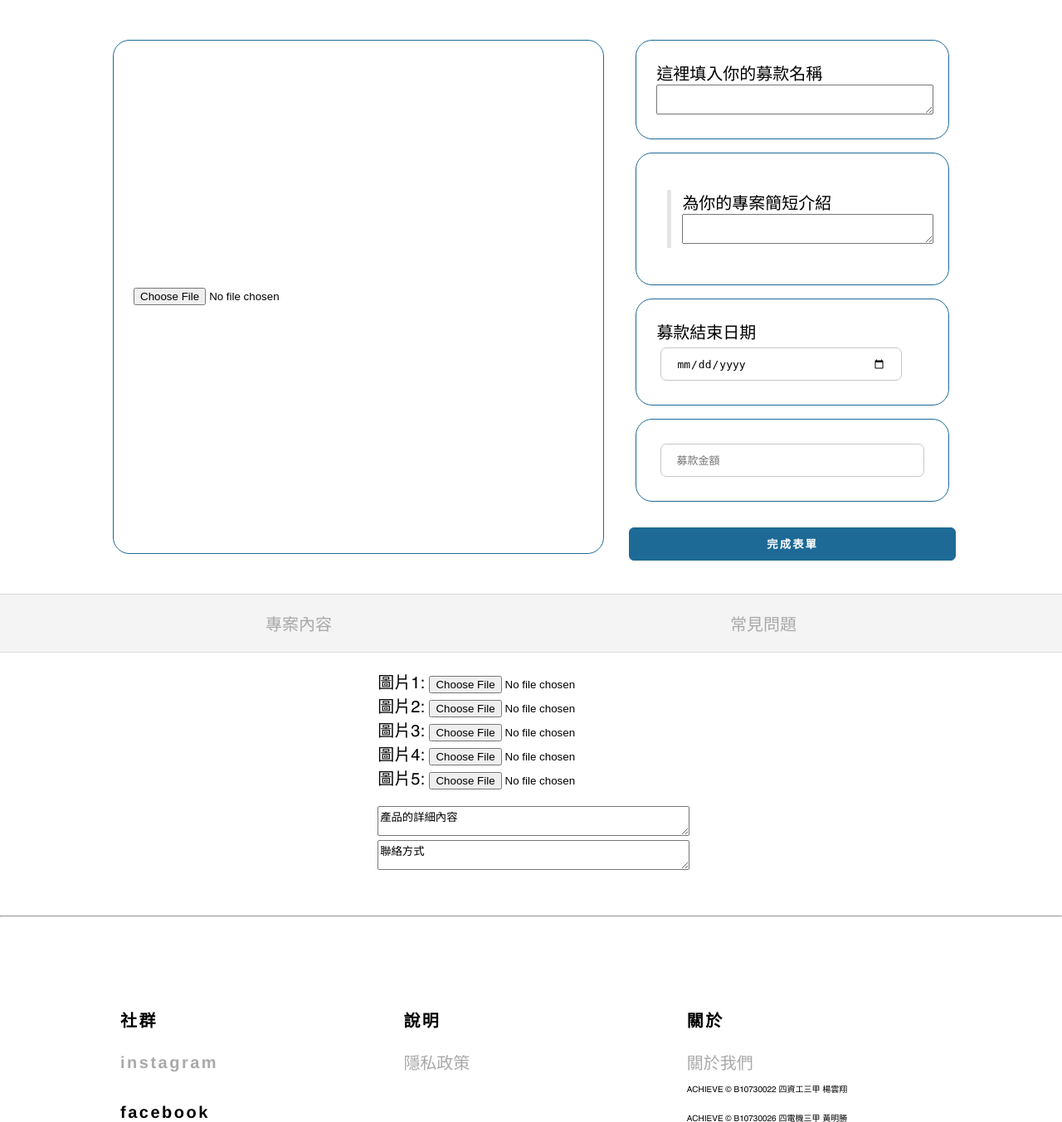
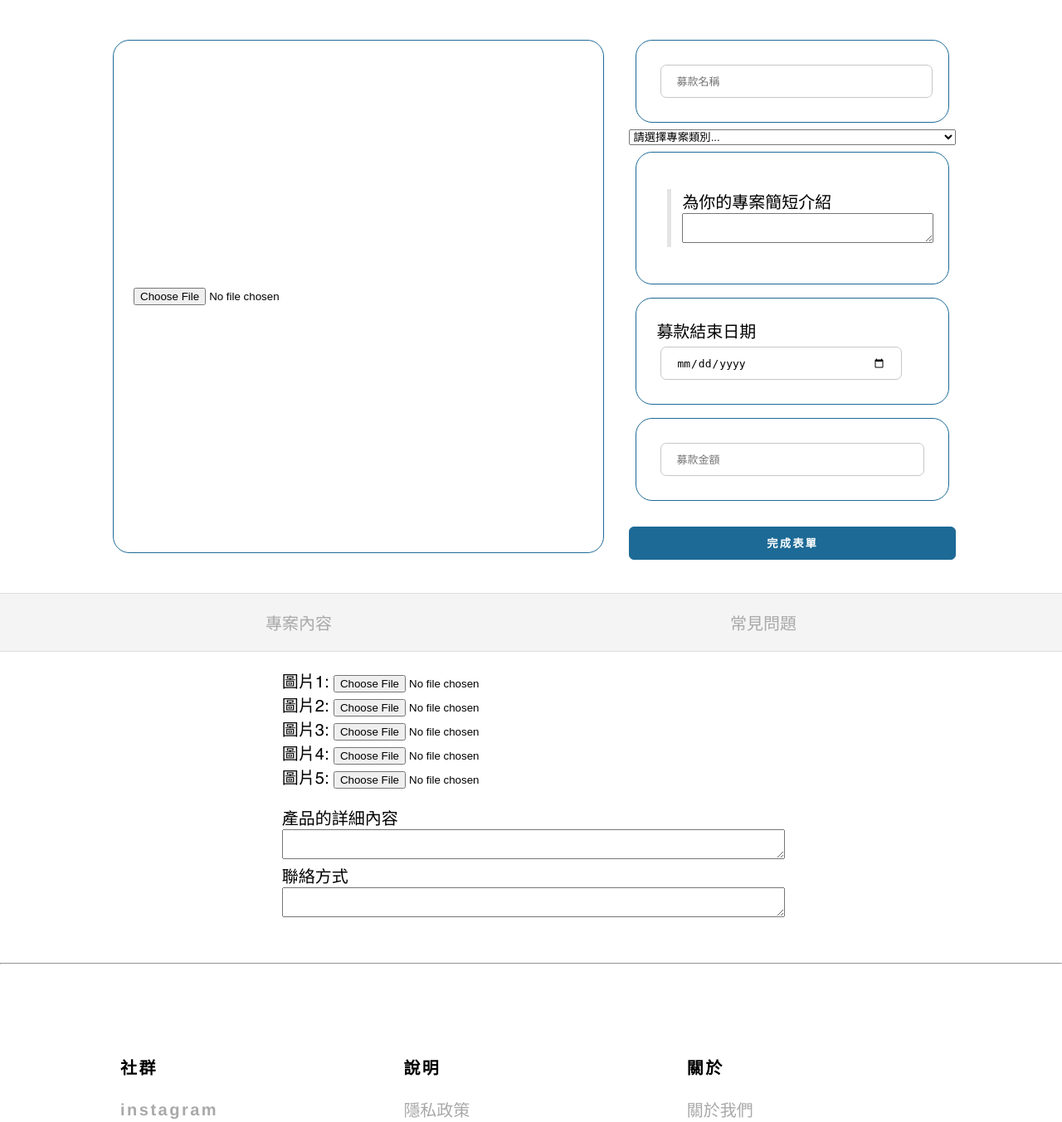
Before and after one commit to EonianCoda/crowdfundingWebPage, a PHP site: page /proposal.php in a window 1280 px wide. Shown: the part 71-1424 px from the top of the page at 83% size. Run offline with PHP 8.4, Linux system fonts and the light colour scheme; some web fonts are replaced.

Commit message:
change proposal.html form name

```diff
--- a/backend/project.php
+++ b/backend/project.php
@@ -1,3 +1,7 @@
 <?php
-
+    // function new_proposal()
+    // {
+    //     "main_img"
+    //     $_POST['']
+    // }
 ?>
--- a/main/proposal.php
+++ b/main/proposal.php
@@ -28,11 +28,11 @@
         if (!function_exists('authentication')) require_once('../backend/account.php');
         only_for_members();
     ?>
-    <form method="POST" enctype="multipart/form-data">
+    <form method="POST" action="proposal.php" enctype="multipart/form-data">
         <section class="bottom-divider p-t-40 p-b-40">
                 <div class="container horizon-items" >
                     <div class="w-60 m-r-30 horizon-center vertical-center prop">
-                        <input id="myfile" type="file" ><br/>
+                        <input id="myfile" type="file" name="main_img" required><br/>
                         <img src="" id="show" width="100%">
                         <script type="text/javascript">
                         $(function() {
@@ -51,11 +51,18 @@
                     </div>
                     <div class="w-40 vertical-items">
                         <div class="prop">
-                            <label>這裡填入你的募款名稱
-                                <textarea class="textarea_input" name="name">
-                                </textarea>
-                            </label>
+                            <input class ="form-input" type="text" maxlength=20 placeholder= "募款名稱" required> </input>
                         </div>
+                        <select class="mt-2 mb-3"
+                            name="category" >
+                            <option selected>請選擇專案類別...</option>
+                            <option value=1> 設計 </option>
+                            <option value=2> 音樂 </option>
+                            <option value=3> 教育 </option>
+                            <option value=4> 科技 </option>
+                            <option value=5> 生活 </option>
+                        </select>
+
                         <div class="prop">
                             <p class="vertical-divider-thick">
                                 <label> 為你的專案簡短介紹
@@ -95,10 +102,15 @@
                 圖片4: <input type="file" name="intro_img4" accept="image/gif, image/jpeg, image/png"><br>
                 圖片5: <input type="file" name="intro_img5" accept="image/gif, image/jpeg, image/png"><br>
                 <br>
-                <textarea class="textarea_input" name="content">產品的詳細內容
-                </textarea>
-                <textarea class="textarea_input" name="contact">聯絡方式
-                </textarea>
+                <label> 產品的詳細內容
+                    <textarea class="textarea_input" name="content">
+                    </textarea>
+                </label>
+
+                <label>聯絡方式
+                    <textarea class="textarea_input" name="contact">
+                    </textarea>
+                </label>
             </div>
 
         </div>
```
